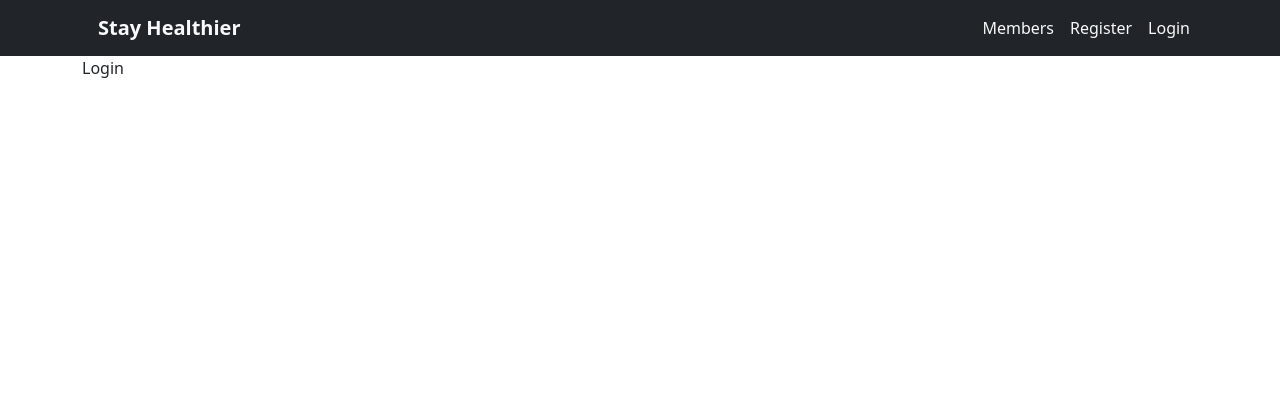
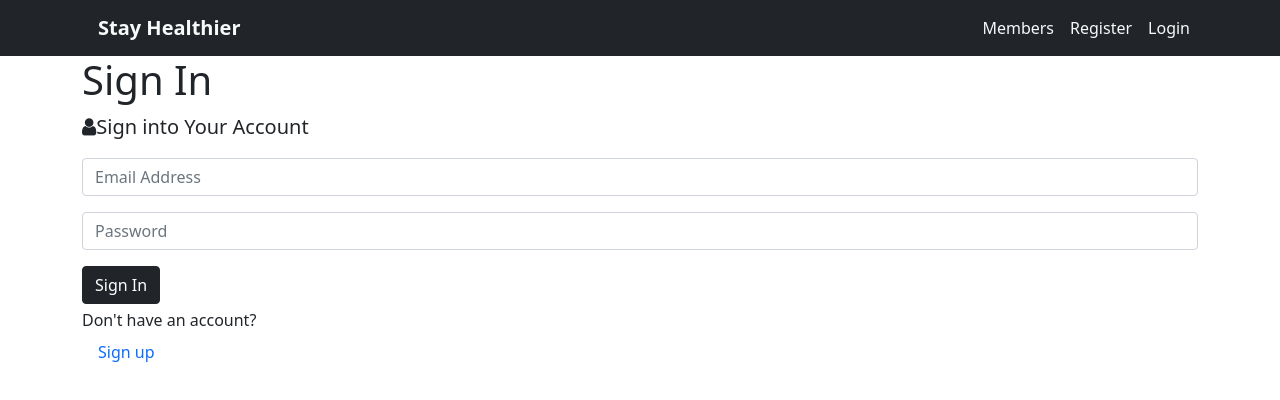
Before and after one commit to Mona-front-end-dev/Stay-healthier, a React (Create React App) app in the folder client/: page /login in a window 1280 px wide. Shown: the top 400 px of the page. Built offline with nearby package versions, Linux system fonts and the light colour scheme.

Commit message:
Implement login form

```diff
--- a/client/src/components/auth/Login.jsx
+++ b/client/src/components/auth/Login.jsx
@@ -1,11 +1,57 @@
-import React from 'react'
+import React, { useState } from 'react';
+import { Row, Form, Col, Button, Nav } from 'react-bootstrap';
 
-const login = () => {
+const Login = () => {
+  const [formData, setFormData] = useState({
+    email: '',
+    password: ''
+  });
+
+  const { email, password } = formData;
+
+  const onChange = e => setFormData({ ...formData, [e.target.name]:e.target.value});
+
+  const onSubmit = e => {
+    e.preventDefault();
+    console.log('Success');
+  }
+
   return (
-    <div>
-      Login
-    </div>
+    <Row>
+      <Col>
+        <h1 className="large text-dark">Sign In</h1>
+        <p className="lead"><i className="fa fa-user"></i>Sign into Your Account</p>
+        <Form className="form" onSubmit={e => onSubmit(e)}>
+          <Form.Group className="mb-3">
+            <Form.Control
+              type="email"
+              placeholder="Email Address"
+              name="email"
+              value={email}
+              onChange={e => onChange(e)}
+              required
+            />
+          </Form.Group>
+          <Form.Group className="mb-3">
+            <Form.Control
+              type="password"
+              placeholder="Password"
+              name="password"
+              value={password}
+              onChange={e => onChange(e)}
+              minLength="6"
+            />
+          </Form.Group>
+          <Button type="submit" variant="dark">
+            Sign In
+          </Button>
+        </Form>
+        <p className="my-1">
+          Don't have an account? <Nav.Link href="/register">Sign up</Nav.Link>
+        </p>
+      </Col>
+    </Row>
   )
 }
 
-export default login
+export default Login
```
